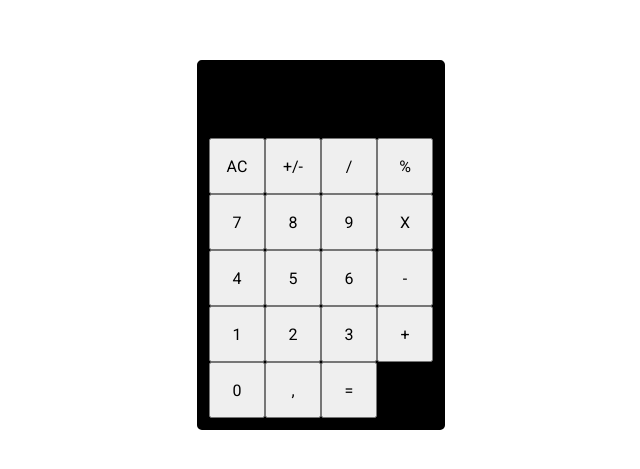
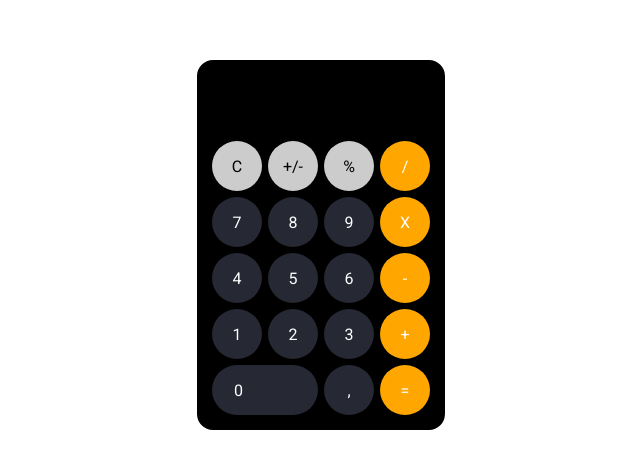
Before and after one commit to paulodev34/Calculadora-com-React, a React (Create React App) app: page / in a window 1280 px wide. Shown: the part 155-624 px from the top of the page, without its empty margins (319-959 px from the left). Built offline with nearby package versions, Linux system fonts and the light colour scheme.

Commit message:
novas cores

```diff
--- a/src/App.css
+++ b/src/App.css
@@ -21,17 +21,47 @@
   text-align: center;
   background: black;
   border: 0.8rem solid black;
-  border-radius: 0.3rem;
+  border-radius: 1rem;
 }
 
 .teclado {
   display: grid;
   grid-template-columns: repeat(4, 1fr);
   grid-auto-rows: minmax(3.5rem, auto);
+  font-weight: 100px;
 }
+
 input[type="text"] {
   height: 4rem;
   width: 13.5rem;
   background: black;
   border: 0;
+  color: white;
+  text-align: right;
+  font-size: 2rem;
+  font-weight: 700;
 }
+
+#zero {
+  grid-column: 1/3;
+  grid-row-end: 6;
+  text-indent: -3.3rem;
+}
+
+button {
+  margin: 0.2rem;
+  border: none;
+  border-radius: 2rem 2rem;
+  cursor: pointer;
+  background-color: #262834;
+  color: white;
+}
+
+.botao-cinza {
+  background-color: rgb(204, 204, 204);
+  color: black;
+}
+
+.botao-laranja {
+  background-color: rgb(255, 166, 0);
+}
--- a/src/App.jsx
+++ b/src/App.jsx
@@ -2,7 +2,15 @@
 import "./App.css";
 
 const App = () => {
-  const [resultado] = useState("");
+  const [resultado, setResultado] = useState("");
+
+  const handleClick = (e) => {
+    setResultado(resultado.concat(e.target.name));
+  };
+
+  const AC = () => {
+    setResultado("");
+  };
   return (
     <>
       <div className="container">
@@ -10,25 +18,63 @@
           <input type="text" value={resultado} />
         </form>
         <div className="teclado">
-          <button>AC</button>
-          <button>+/-</button>
-          <button>/</button>
-          <button>%</button>
-          <button>7</button>
-          <button>8</button>
-          <button>9</button>
-          <button>X</button>
-          <button>4</button>
-          <button>5</button>
-          <button>6</button>
-          <button>-</button>
-          <button>1</button>
-          <button>2</button>
-          <button>3</button>
-          <button>+</button>
-          <button>0</button>
-          <button>,</button>
-          <button>=</button>
+          <button className="botao-cinza" onClick={AC} id="AC">
+            C
+          </button>
+          <button className="botao-cinza" name="+/-" onClick={handleClick}>
+            +/-
+          </button>
+          <button className="botao-cinza" name="%" onClick={handleClick}>
+            %
+          </button>
+          <button className="botao-laranja" name="/" onClick={handleClick}>
+            /
+          </button>
+          <button name="7" onClick={handleClick}>
+            7
+          </button>
+          <button name="8" onClick={handleClick}>
+            8
+          </button>
+          <button name="9" onClick={handleClick}>
+            9
+          </button>
+          <button className="botao-laranja" name="X" onClick={handleClick}>
+            X
+          </button>
+          <button name="4" onClick={handleClick}>
+            4
+          </button>
+          <button name="5" onClick={handleClick}>
+            5
+          </button>
+          <button name="6" onClick={handleClick}>
+            6
+          </button>
+          <button className="botao-laranja" name="-" onClick={handleClick}>
+            -
+          </button>
+          <button name="1" onClick={handleClick}>
+            1
+          </button>
+          <button name="2" onClick={handleClick}>
+            2
+          </button>
+          <button name="3" onClick={handleClick}>
+            3
+          </button>
+          <button className="botao-laranja" name="+" onClick={handleClick}>
+            +
+          </button>
+          <button name="0" onClick={handleClick} id="zero">
+            0
+          </button>
+          <button name="," onClick={handleClick}>
+            ,
+          </button>
+          <button className="botao-laranja" onClick={handleClick}>
+            =
+          </button>
         </div>
       </div>
     </>
```
